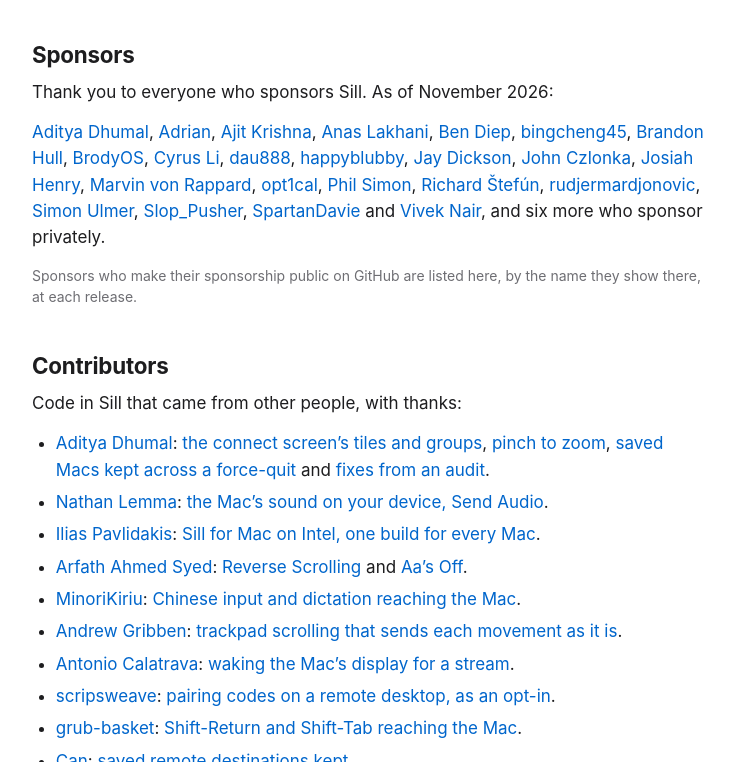
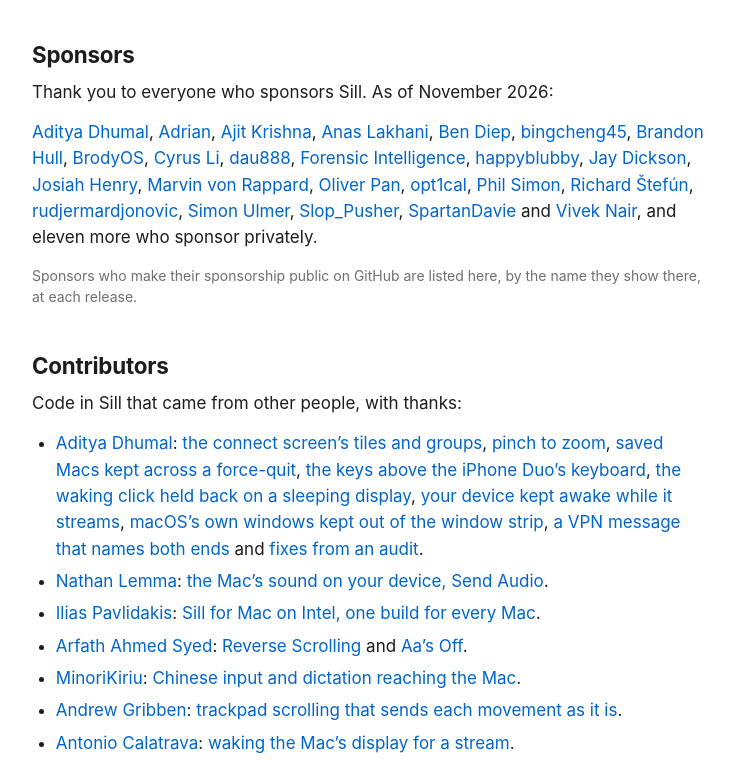
Before and after one commit to Saffsanity/sill-site, a plain HTML site: page contribute.html in a window 1280 px wide. Shown: the part 542-1304 px from the top of the page, without its empty margins (272-1006 px from the left). Drawn offline with Linux system fonts and the light colour scheme.

Commit message:
Site for Sill 0.6.1

```diff
--- a/contribute.html
+++ b/contribute.html
@@ -43,13 +43,13 @@
 
   <h2 id="sponsors">Sponsors</h2>
   <p>Thank you to everyone who sponsors Sill. As of November 2026:</p>
-  <p><a href="https://github.com/addhumal">Aditya Dhumal</a>, <a href="https://github.com/adrianxsusec">Adrian</a>, <a href="https://github.com/JitPackJoyride">Ajit Krishna</a>, <a href="https://github.com/AnasLakhani">Anas Lakhani</a>, <a href="https://github.com/bendiep">Ben Diep</a>, <a href="https://github.com/bingcheng45">bingcheng45</a>, <a href="https://github.com/brandhull">Brandon Hull</a>, <a href="https://github.com/brodyos-dev">BrodyOS</a>, <a href="https://github.com/Anzide">Cyrus Li</a>, <a href="https://github.com/dau888">dau888</a>, <a href="https://github.com/happyblubby">happyblubby</a>, <a href="https://github.com/jaydickson02">Jay Dickson</a>, <a href="https://github.com/ForensicIntelligence">John Czlonka</a>, <a href="https://github.com/Josiahhenry23">Josiah Henry</a>, <a href="https://github.com/marvinvr">Marvin von Rappard</a>, <a href="https://github.com/opt1cal">opt1cal</a>, <a href="https://github.com/philsimon">Phil Simon</a>, <a href="https://github.com/richardstefun">Richard Štefún</a>, <a href="https://github.com/rudjermardjonovic">rudjermardjonovic</a>, <a href="https://github.com/simxn-u">Simon Ulmer</a>, <a href="https://github.com/Dirtpusher">Slop_Pusher</a>, <a href="https://github.com/SpartanDavie">SpartanDavie</a> and <a href="https://github.com/viveknair1997">Vivek Nair</a>, and six more who sponsor privately.</p>
+  <p><a href="https://github.com/addhumal">Aditya Dhumal</a>, <a href="https://github.com/adrianxsusec">Adrian</a>, <a href="https://github.com/JitPackJoyride">Ajit Krishna</a>, <a href="https://github.com/AnasLakhani">Anas Lakhani</a>, <a href="https://github.com/bendiep">Ben Diep</a>, <a href="https://github.com/bingcheng45">bingcheng45</a>, <a href="https://github.com/brandhull">Brandon Hull</a>, <a href="https://github.com/brodyos-dev">BrodyOS</a>, <a href="https://github.com/Anzide">Cyrus Li</a>, <a href="https://github.com/dau888">dau888</a>, <a href="https://github.com/ForensicIntelligence">Forensic Intelligence</a>, <a href="https://github.com/happyblubby">happyblubby</a>, <a href="https://github.com/jaydickson02">Jay Dickson</a>, <a href="https://github.com/Josiahhenry23">Josiah Henry</a>, <a href="https://github.com/marvinvr">Marvin von Rappard</a>, <a href="https://github.com/fluid-design-io">Oliver Pan</a>, <a href="https://github.com/opt1cal">opt1cal</a>, <a href="https://github.com/philsimon">Phil Simon</a>, <a href="https://github.com/richardstefun">Richard Štefún</a>, <a href="https://github.com/rudjermardjonovic">rudjermardjonovic</a>, <a href="https://github.com/simxn-u">Simon Ulmer</a>, <a href="https://github.com/Dirtpusher">Slop_Pusher</a>, <a href="https://github.com/SpartanDavie">SpartanDavie</a> and <a href="https://github.com/viveknair1997">Vivek Nair</a>, and eleven more who sponsor privately.</p>
   <p class="muted small">Sponsors who make their sponsorship public on GitHub are listed here, by the name they show there, at each release.</p>
 
   <h2 id="contributors">Contributors</h2>
   <p>Code in Sill that came from other people, with thanks:</p>
   <ul>
-    <li><a href="https://github.com/addhumal">Aditya Dhumal</a>: <a href="https://github.com/Saffsanity/sill/pull/117">the connect screen’s tiles and groups</a>, <a href="https://github.com/Saffsanity/sill/pull/196">pinch to zoom</a>, <a href="https://github.com/Saffsanity/sill/pull/224">saved Macs kept across a force-quit</a> and <a href="https://github.com/Saffsanity/sill/pull/93">fixes from an audit</a>.</li>
+    <li><a href="https://github.com/addhumal">Aditya Dhumal</a>: <a href="https://github.com/Saffsanity/sill/pull/117">the connect screen’s tiles and groups</a>, <a href="https://github.com/Saffsanity/sill/pull/196">pinch to zoom</a>, <a href="https://github.com/Saffsanity/sill/pull/224">saved Macs kept across a force-quit</a>, <a href="https://github.com/Saffsanity/sill/pull/220">the keys above the iPhone Duo’s keyboard</a>, <a href="https://github.com/Saffsanity/sill/pull/228">the waking click held back on a sleeping display</a>, <a href="https://github.com/Saffsanity/sill/pull/230">your device kept awake while it streams</a>, <a href="https://github.com/Saffsanity/sill/pull/223">macOS’s own windows kept out of the window strip</a>, <a href="https://github.com/Saffsanity/sill/pull/320">a VPN message that names both ends</a> and <a href="https://github.com/Saffsanity/sill/pull/93">fixes from an audit</a>.</li>
     <li><a href="https://github.com/Code-Tomato">Nathan Lemma</a>: <a href="https://github.com/Saffsanity/sill/pull/94">the Mac’s sound on your device, Send Audio</a>.</li>
     <li><a href="https://github.com/ipavlidakis">Ilias Pavlidakis</a>: <a href="https://github.com/Saffsanity/sill/pull/88">Sill for Mac on Intel, one build for every Mac</a>.</li>
     <li><a href="https://github.com/ArfiArfath21">Arfath Ahmed Syed</a>: <a href="https://github.com/Saffsanity/sill/pull/159">Reverse Scrolling</a> and <a href="https://github.com/Saffsanity/sill/pull/181">Aa’s Off</a>.</li>
```
Also changed, not shown: privacy.html (+2 -1 lines), support.html (+2 -1 lines).
